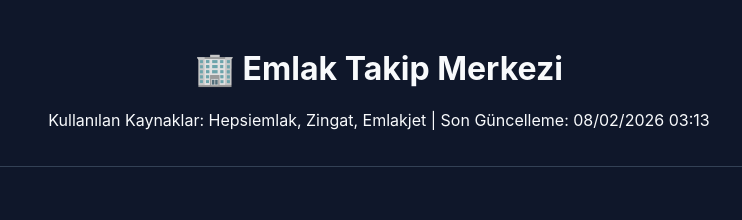
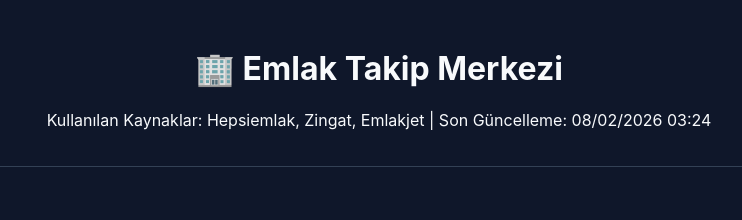
Before and after one commit to Berkaytaf/emlak-botu, a plain HTML site: page index.html in a window 1280 px wide. Shown: the top 220 px of the page, 261-1003 px from the left. Drawn offline with Linux system fonts and the light colour scheme.

Commit message:
Portal ve veritabanı güncellendi

```diff
--- a/index.html
+++ b/index.html
@@ -21,7 +21,7 @@
         <div class="container">
             <div class="header">
                 <h1>🏢 Emlak Takip Merkezi</h1>
-                <p>Kullanılan Kaynaklar: Hepsiemlak, Zingat, Emlakjet | Son Güncelleme: 08/02/2026 03:13</p>
+                <p>Kullanılan Kaynaklar: Hepsiemlak, Zingat, Emlakjet | Son Güncelleme: 08/02/2026 03:24</p>
             </div>
             <div class="grid"><p>Veriler senkronize ediliyor...</p></div>
         </div>
```
